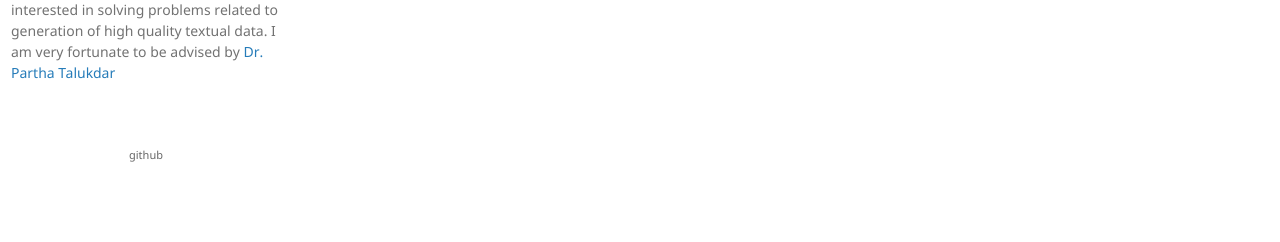
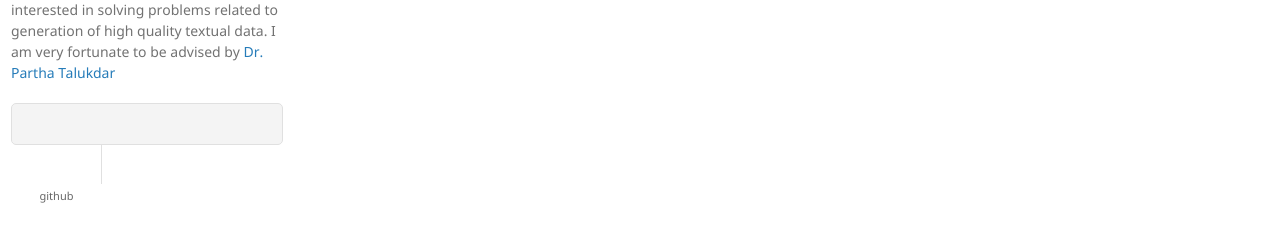
Before and after one commit to ashutoshml/ashutoshml.github.io, a Jekyll site: the page built from blog.md, in a window 1280 px wide. Shown: the part 576-818 px from the top of the page. Built offline with Jekyll 4.4.1, drawn with Linux system fonts in a browser that asks for light colours.

Commit message:
Update github tab

```diff
--- a/_layouts/default.html
+++ b/_layouts/default.html
@@ -32,7 +32,7 @@
         {% endif %}
 
         {% if site.github.is_user_page %}
-          <p class="downloads"><a href="{{ site.github.owner_url }}">github</a></p>
+          <ul class="downloads"><li><a href="{{ site.github.owner_url }}">github</a></li></ul>
         {% endif %}
 
         {% if site.show_downloads %}
```
